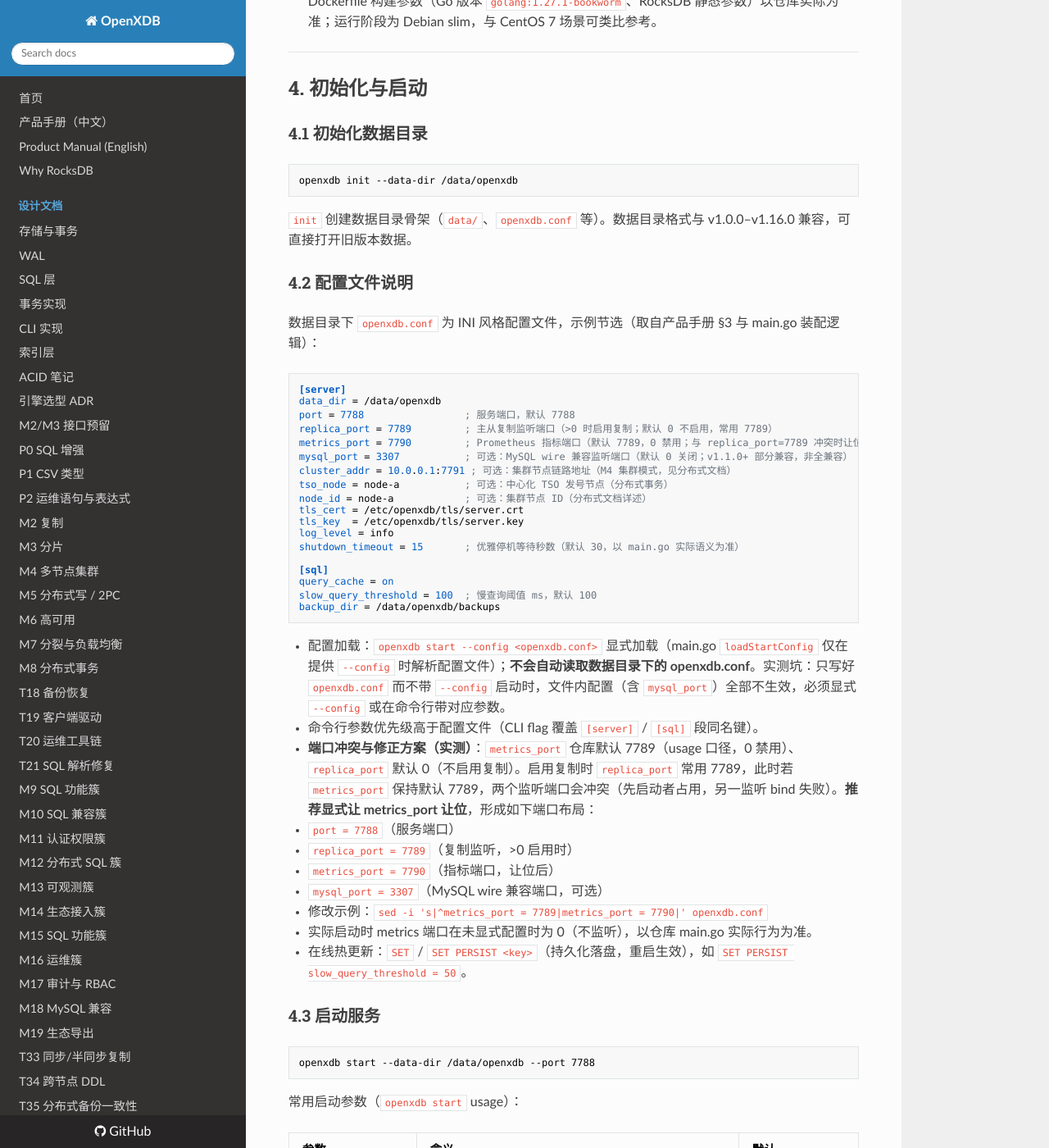
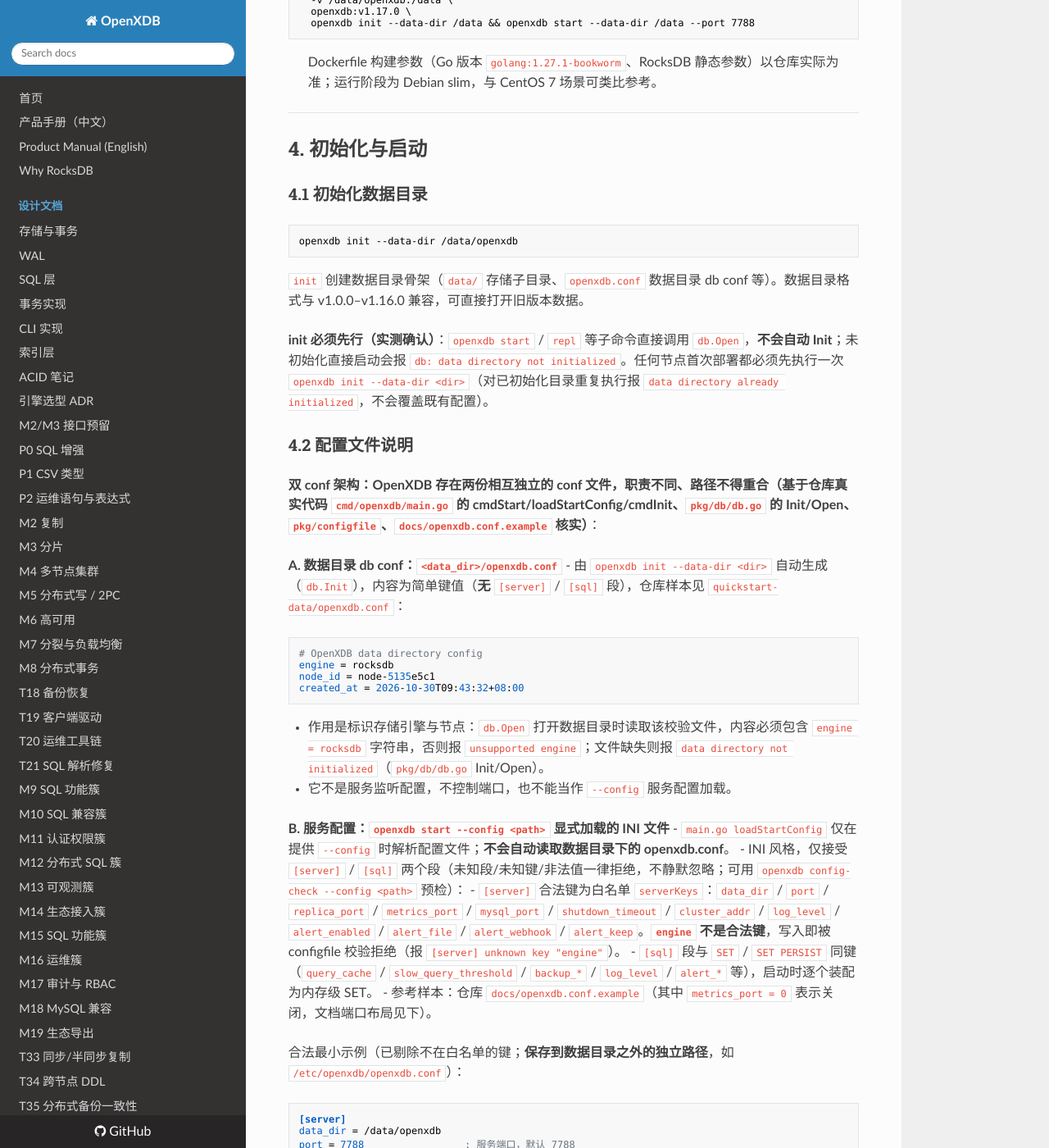
Before and after one commit to zhengkuanhua/openxdb, an MkDocs documentation site: the page built from docs/deployment/linux_single_node.md, in a window 1280 px wide and 1400 px high, scrolled down 5387 px. Shown: the whole window at 82% size. Built offline with MkDocs 1.6.1, drawn with Linux system fonts in a browser that asks for light colours; nearby versions of some CDN libraries; some of the changed text lies outside the part shown.

Commit message:
docs: 补充 OpenXDB 单机部署双 conf 架构与自动安装脚本
- linux_single_node.md 修正为服务配置(/etc/openxdb/openxdb.conf)与数据目录 db conf(openxdb init 生成)分离的说明，标注 init 先行与预期 WARN
- 新增 install_openxdb_centos7.sh：CentOS 7 一键部署，含 EOL yum 源修复、cmake3 编译 RocksDB 静态库、openxdb 静态链接、服务配置写入与 openxdb init 初始化

````diff
--- a/docs/deployment/linux_single_node.md
+++ b/docs/deployment/linux_single_node.md
@@ -57,7 +57,8 @@ OpenXDB 是一款基于 RocksDB 的国产自研数据库，具备 SQL 子集、
 
 ### 1.2 术语约定
 
-- 数据目录：`--data-dir` 指定的目录，初始化后包含 `data/`（存储）、`openxdb.conf`（配置文件）、`slow.log`（慢查询日志）、`backups/`（默认备份目录）等。
+- 数据目录：`--data-dir` 指定的目录，`openxdb init` 初始化后包含 `data/`（RocksDB 存储）、`openxdb.conf`（**数据目录 db conf**，init 自动生成，见 §4.2）、`slow.log`（慢查询日志）、`backups/`（默认备份目录）等。
+- 服务配置：`openxdb start --config <path>` 显式加载的 INI 风格配置文件（`[server]` / `[sql]` 段），与数据目录 db conf 是**两份相互独立**的 conf 文件，路径不得重合（详见 §4.2）。
 - 端口：服务端口 `7788`（默认），复制端口、指标端口、MySQL 兼容端口见配置节。
 
 ---
@@ -235,11 +236,35 @@ docker run -d --name openxdb \
 openxdb init --data-dir /data/openxdb
 ```
 
-`init` 创建数据目录骨架（`data/`、`openxdb.conf` 等）。数据目录格式与 v1.0.0–v1.16.0 兼容，可直接打开旧版本数据。
+`init` 创建数据目录骨架（`data/` 存储子目录、`openxdb.conf` 数据目录 db conf 等）。数据目录格式与 v1.0.0–v1.16.0 兼容，可直接打开旧版本数据。
+
+**init 必须先行（实测确认）**：`openxdb start` / `repl` 等子命令直接调用 `db.Open`，**不会自动 Init**；未初始化直接启动会报 `db: data directory not initialized`。任何节点首次部署都必须先执行一次 `openxdb init --data-dir <dir>`（对已初始化目录重复执行报 `data directory already initialized`，不会覆盖既有配置）。
 
 ### 4.2 配置文件说明
 
-数据目录下 `openxdb.conf` 为 INI 风格配置文件，示例节选（取自产品手册 §3 与 main.go 装配逻辑）：
+**双 conf 架构：OpenXDB 存在两份相互独立的 conf 文件，职责不同、路径不得重合（基于仓库真实代码 `cmd/openxdb/main.go` 的 cmdStart/loadStartConfig/cmdInit、`pkg/db/db.go` 的 Init/Open、`pkg/configfile`、`docs/openxdb.conf.example` 核实）**：
+
+**A. 数据目录 db conf：`<data_dir>/openxdb.conf`**
+- 由 `openxdb init --data-dir <dir>` 自动生成（`db.Init`），内容为简单键值（**无** `[server]` / `[sql]` 段），仓库样本见 `quickstart-data/openxdb.conf`：
+
+```
+# OpenXDB data directory config
+engine = rocksdb
+node_id = node-5135e5c1
+created_at = 2026-10-30T09:43:32+08:00
+```
+
+- 作用是标识存储引擎与节点：`db.Open` 打开数据目录时读取该校验文件，内容必须包含 `engine = rocksdb` 字符串，否则报 `unsupported engine`；文件缺失则报 `data directory not initialized`（`pkg/db/db.go` Init/Open）。
+- 它不是服务监听配置，不控制端口，也不能当作 `--config` 服务配置加载。
+
+**B. 服务配置：`openxdb start --config <path>` 显式加载的 INI 文件**
+- `main.go loadStartConfig` 仅在提供 `--config` 时解析配置文件；**不会自动读取数据目录下的 openxdb.conf**。
+- INI 风格，仅接受 `[server]` / `[sql]` 两个段（未知段/未知键/非法值一律拒绝，不静默忽略；可用 `openxdb config-check --config <path>` 预检）：
+  - `[server]` 合法键为白名单 `serverKeys`：`data_dir` / `port` / `replica_port` / `metrics_port` / `mysql_port` / `shutdown_timeout` / `cluster_addr` / `log_level` / `alert_enabled` / `alert_file` / `alert_webhook` / `alert_keep`。**`engine` 不是合法键**，写入即被 configfile 校验拒绝（报 `[server] unknown key "engine"`）。
+  - `[sql]` 段与 `SET` / `SET PERSIST` 同键（`query_cache` / `slow_query_threshold` / `backup_*` / `log_level` / `alert_*` 等），启动时逐个装配为内存级 SET。
+- 参考样本：仓库 `docs/openxdb.conf.example`（其中 `metrics_port = 0` 表示关闭，文档端口布局见下）。
+
+合法最小示例（已剔除不在白名单的键；**保存到数据目录之外的独立路径**，如 `/etc/openxdb/openxdb.conf`）：
 
 ```ini
 [server]
@@ -249,10 +274,6 @@ replica_port = 7789         ; 主从复制监听端口（>0 时启用复制；
 metrics_port = 7790         ; Prometheus 指标端口（默认 7789，0 禁用；与 replica_port=7789 冲突时让位 7790，见下方说明）
 mysql_port = 3307           ; 可选：MySQL wire 兼容监听端口（默认 0 关闭；v1.1.0+ 部分兼容，非全兼容）
 cluster_addr = 10.0.0.1:7791 ; 可选：集群节点链路地址（M4 集群模式，见分布式文档）
-tso_node = node-a           ; 可选：中心化 TSO 发号节点（分布式事务）
-node_id = node-a            ; 可选：集群节点 ID（分布式文档详述）
-tls_cert = /etc/openxdb/tls/server.crt
-tls_key  = /etc/openxdb/tls/server.key
 log_level = info
 shutdown_timeout = 15       ; 优雅停机等待秒数（默认 30，以 main.go 实际语义为准）
 
@@ -262,20 +283,33 @@ slow_query_threshold = 100  ; 慢查询阈值 ms，默认 100
 backup_dir = /data/openxdb/backups
 ```
 
-- 配置加载：`openxdb start --config <openxdb.conf>` 显式加载（main.go `loadStartConfig` 仅在提供 `--config` 时解析配置文件）；**不会自动读取数据目录下的 openxdb.conf**。实测坑：只写好 `openxdb.conf` 而不带 `--config` 启动时，文件内配置（含 `mysql_port`）全部不生效，必须显式 `--config` 或在命令行带对应参数。
+> 注意：`node_id`、`tls_cert`、`tls_key`、`tso_node` 均**不在** `[server]` 白名单，写入会被 `config-check` / `start` 拒绝（以 main.go `serverKeys` 与 cmdStart 实际装配为准）。节点 ID 由 `init` 自动写入数据目录 db conf；TLS 走命令行 `--tls-cert` / `--tls-key` 或 `SET PERSIST tls_cert/tls_key`；中心化 TSO 走命令行 `--tso-node`。
+
+**两份 conf 不得重合（实测踩坑）**：
+- 服务配置若直接写到 `<data_dir>/openxdb.conf`（覆盖 init 生成的数据目录 db conf），`db.Open` 找不到 `engine = rocksdb` 字符串 → 启动报 `unsupported engine in <data_dir>/openxdb.conf`。
+- 反之，在服务配置 `[server]` 段补 `engine = rocksdb` 行 → configfile 校验报 `[server] unknown key "engine"`。
+- 结论：服务配置必须放在数据目录之外的独立路径，由 `--config` 显式加载。
+
+- 配置加载：`openxdb start --config <服务配置路径>` 显式加载；**不会自动读取数据目录下的 openxdb.conf**。实测坑：只写好服务配置而不带 `--config` 启动时，文件内配置（含 `mysql_port`）全部不生效，必须显式 `--config` 或在命令行带对应参数。
 - 命令行参数优先级高于配置文件（CLI flag 覆盖 `[server]` / `[sql]` 段同名键）。
 - **端口冲突与修正方案（实测）**：`metrics_port` 仓库默认 7789（usage 口径，0 禁用）、`replica_port` 默认 0（不启用复制）。启用复制时 `replica_port` 常用 7789，此时若 `metrics_port` 保持默认 7789，两个监听端口会冲突（先启动者占用，另一监听 bind 失败）。**推荐显式让 metrics_port 让位**，形成如下端口布局：
   - `port = 7788`（服务端口）
   - `replica_port = 7789`（复制监听，>0 启用时）
   - `metrics_port = 7790`（指标端口，让位后）
   - `mysql_port = 3307`（MySQL wire 兼容端口，可选）
-  - 修改示例：`sed -i 's|^metrics_port = 7789|metrics_port = 7790|' openxdb.conf`
+  - 修改示例：`sed -i 's|^metrics_port = 7789|metrics_port = 7790|' <服务配置路径>`
   - 实际启动时 metrics 端口在未显式配置时为 0（不监听），以仓库 main.go 实际行为为准。
-- 在线热更新：`SET` / `SET PERSIST <key>`（持久化落盘，重启生效），如 `SET PERSIST slow_query_threshold = 50`。
+- 在线热更新：`SET` / `SET PERSIST <key>`（持久化落盘到 `<data_dir>/persisted.json`，重启生效），如 `SET PERSIST slow_query_threshold = 50`。
 
 ### 4.3 启动服务
 
+先执行 §4.1 的 `init`，再启动。两种方式任选：
+
 ```bash
+# 方式一：--config 加载服务配置（data_dir 从 [server] 段读取）
+openxdb start --config /etc/openxdb/openxdb.conf
+
+# 方式二：命令行直接传参（优先级高于配置文件同名键）
 openxdb start --data-dir /data/openxdb --port 7788
 ```
 
@@ -418,8 +452,9 @@ openxdb preflight --data-dir /data/openxdb [--target-version v1.17.0] [--json]
 
 ```
 /data/openxdb/
-├── openxdb.conf        # 配置文件（node_id 等）
+├── openxdb.conf        # 数据目录 db conf（init 生成：engine=rocksdb/node_id/created_at，非服务配置，见 §4.2）
 ├── data/               # RocksDB 存储 + 元数据（m:tables / m:regions / m:nodes / m:2pc:*）
+├── persisted.json      # SET PERSIST 在线配置持久化文件（存在时）
 ├── slow.log            # 慢查询日志（阈值默认 100ms，SET slow_query_threshold 调整，SET slow_query_log 开关）
 └── backups/            # 定时备份默认目录
 ```
@@ -470,7 +505,9 @@ openxdb backup pull --url http://backup-server/openxdb-20261030.bak --out /data/
 | mysql 客户端部分语句报 1045 not supported / unsupported statement | MySQL wire 兼容层为部分兼容（实测 v1.17.0） | `SELECT VERSION()`、`DESC`、`SHOW CREATE TABLE` 不支持；`SELECT 1`、`CREATE TABLE`、`INSERT`、`SELECT`、`SHOW TABLES/DATABASES/INDEX/SLOWQUERIES/NODES/VIEWS/USERS` 支持。完整 SQL/函数能力走 7788 自研二进制协议（Python 驱动 `openxdb.connect` 或内置 REPL） |
 | `openxdb doctor` 报 rocksdb/metadata WARN | 服务运行中引擎被占用 LOCK，跳过本地 Open 检查 | 预期行为（见 §5）；停服后再跑 doctor 可验证本地 Open |
 | REPL 启动报 LOCK / Resource temporarily unavailable | REPL 需独占 data dir，服务运行中已被占用 | 先停服再开 REPL；运行期间改用 TCP 7788 / MySQL 兼容端口连接 |
-| 写了 `openxdb.conf` 但 `--mysql-port` 等配置不生效 | 配置文件需 `--config` 显式加载，不会自动读取 | 启动时带 `--config <openxdb.conf>`，或命令行显式带 `--mysql-port` |
+| 启动报 `data directory not initialized` | 未先 `openxdb init` 直接 `start`（cmdStart 直接 db.Open，不会自动 Init） | 先执行 `openxdb init --data-dir <dir>` 再启动（见 §4.1） |
+| 启动报 `unsupported engine` | `<data_dir>/openxdb.conf` 被服务配置覆盖/改写，缺少 `engine = rocksdb` 行（两份 conf 重合） | 重新 `openxdb init` 恢复数据目录 db conf；服务配置另放独立路径（见 §4.2） |
+| 写了 `openxdb.conf` 但 `--mysql-port` 等配置不生效 | 服务配置需 `--config` 显式加载，不会自动读取 | 启动时带 `--config <服务配置路径>`，或命令行显式带 `--mysql-port` |
 | 复制端口与指标端口冲突 | `replica_port=7789` 与 `metrics_port=7789` 同时启用 | 显式错开端口，如 `--metrics-port 7790`（见 §4.2） |
 
 ---
````
Also changed, not shown: 1 other file.
